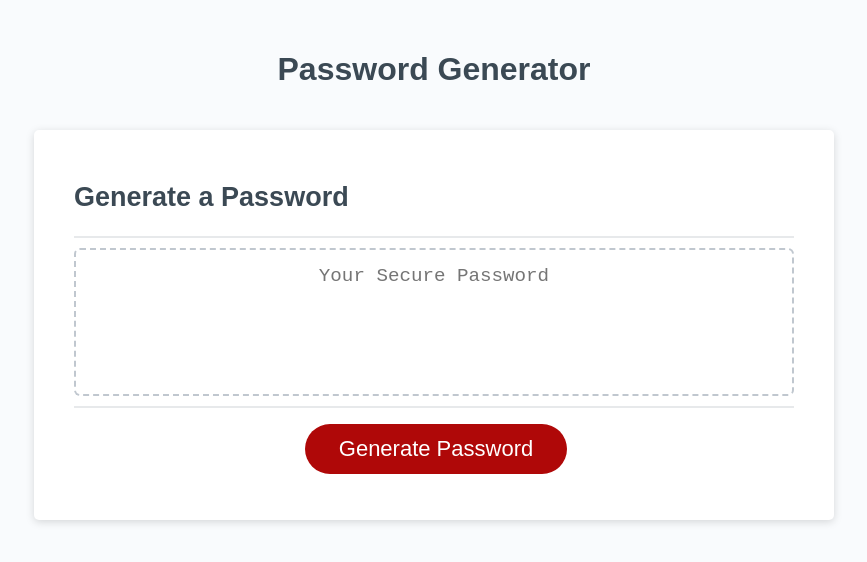
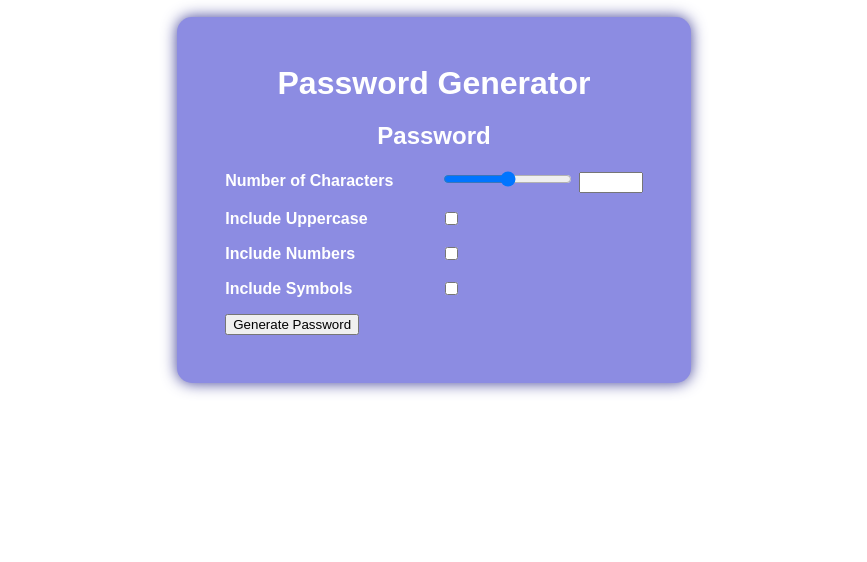
Before and after one commit to nchow18/password-generator, a plain HTML site: page index.html in a window 1280 px wide. Shown: the whole page, without its empty margins (206-1073 px from the left). Drawn offline with Linux system fonts and the light colour scheme.

Commit message:
update wrapper

```diff
--- a/index.html
+++ b/index.html
@@ -9,26 +9,28 @@
   </head>
   <body>
     <div class="wrapper">
-      <header>
-        <h1>Password Generator</h1>
-      </header>
-      <div class="card">
-        <div class="card-header">
-          <h2>Generate a Password</h2>
-        </div>
-        <div class="card-body">
-          <textarea
-            readonly
-            id="password"
-            placeholder="Your Secure Password"
-            aria-label="Generated Password"
-          ></textarea>
-        </div>
-        <div class="card-footer">
-          <button id="generate" class="btn">Generate Password</button>
-        </div>
+      <h1 class="title">Password Generator</h1>
+      <h2>Password</h2>
+    <form class="form">
+      <label for="">Number of Characters</label>
+      <div class="character-amount-container">
+        <!--slider for number of characters-->
+        <input type="range" min="8" maax="128" id="characterAmountRange">
+        <input type="number" min="8" max="128" id="characterAmountNumber">
       </div>
-    </div>
+
+
+<!--check boxes for uppercase, numbers and symbols-->
+      <label for="">Include Uppercase</label>
+      <input type="checkbox" id="includeUppercase">
+      <label for="">Include Numbers</label>
+      <input type="checkbox" id="includeNumbers">
+      <label for="">Include Symbols</label>
+      <input type="checkbox" id="includeSymbols">
+<!--button to generate password-->
+      <button type="submit">Generate Password</button>
+    </form>
+    </div><!--wrapper div-->
     <script src="script.js"></script>
   </body>
 </html>
--- a/style.css
+++ b/style.css
@@ -1,137 +1,38 @@
-*,
-*::before,
-*::after {
-  box-sizing: border-box;
-}
-
-html,
-body,
-.wrapper {
-  height: 100%;
+body {
+  display: flex;
+  justify-content: center;
+  align-items: center;
+  min-height: 50vh;
   margin: 0;
-  padding: 0;
-}
-
-body {
-  font-family: sans-serif;
-  background-color: #f9fbfd;
+  font-family: Arial, Helvetica, sans-serif;
 }
 
 .wrapper {
-  padding-top: 30px;
-  padding-left: 20px;
-  padding-right: 20px;
+  box-shadow: 0 0 15px rgb(63, 63, 151);
+  border-radius: 15px;
+  background-color: rgb(140, 140, 226);
+  color: white;
+  display: flex;
+  justify-content: center;
+  align-items: center;
+  flex-direction: column;
+  padding: 3rem;
 }
 
-header {
-  text-align: center;
-  padding: 20px;
-  padding-top: 0px;
-  color: hsl(206, 17%, 28%);
+.form {
+  display: grid;
+  grid-template-columns: auto auto;
+  row-gap: 1rem;
+  column-gap: 3rem;
+  justify-items: flex-start;
+  align-items: center;
 }
 
-.card {
-  background-color: hsl(0, 0%, 100%);
-  border-radius: 5px;
-  border-width: 1px;
-  box-shadow: rgba(0, 0, 0, 0.15) 0px 2px 8px 0px;
-  color: hsl(206, 17%, 28%);
-  font-size: 18px;
-  margin: 0 auto;
-  max-width: 800px;
-  padding: 30px 40px;
-}
-
-.card-header::after {
-  content: " ";
-  display: block;
-  width: 100%;
-  background: #e7e9eb;
-  height: 2px;
-}
-
-.card-body {
-  min-height: 100px;
-}
-
-.card-footer {
+.title {
+  margin: 0;
   text-align: center;
 }
 
-.card-footer::before {
-  content: " ";
-  display: block;
-  width: 100%;
-  background: #e7e9eb;
-  height: 2px;
+label {
+  font-weight: bold;
 }
-
-.card-footer::after {
-  content: " ";
-  display: block;
-  clear: both;
-}
-
-.btn {
-  border: none;
-  background-color: hsl(360, 91%, 36%);
-  border-radius: 25px;
-  box-shadow: rgba(0, 0, 0, 0.1) 0px 1px 6px 0px rgba(0, 0, 0, 0.2) 0px 1px 1px
-    0px;
-  color: hsl(0, 0%, 100%);
-  display: inline-block;
-  font-size: 22px;
-  line-height: 22px;
-  margin: 16px 16px 16px 20px;
-  padding: 14px 34px;
-  text-align: center;
-  cursor: pointer;
-}
-
-button[disabled] {
-  cursor: default;
-  background: #c0c7cf;
-}
-
-.float-right {
-  float: right;
-}
-
-#password {
-  -webkit-appearance: none;
-  -moz-appearance: none;
-  appearance: none;
-  border: none;
-  display: block;
-  width: 100%;
-  padding-top: 15px;
-  padding-left: 15px;
-  padding-right: 15px;
-  padding-bottom: 85px;
-  font-size: 1.2rem;
-  text-align: center;
-  margin-top: 10px;
-  margin-bottom: 10px;
-  border: 2px dashed #c0c7cf;
-  border-radius: 6px;
-  resize: none;
-  overflow: hidden;
-}
-
-@media (max-width: 690px) {
-  .btn {
-    font-size: 1rem;
-    margin: 16px 0px 0px 0px;
-    padding: 10px 15px;
-  }
-
-  #password {
-    font-size: 1rem;
-  }
-}
-
-@media (max-width: 500px) {
-  .btn {
-    font-size: 0.8rem;
-  }
-}
```
